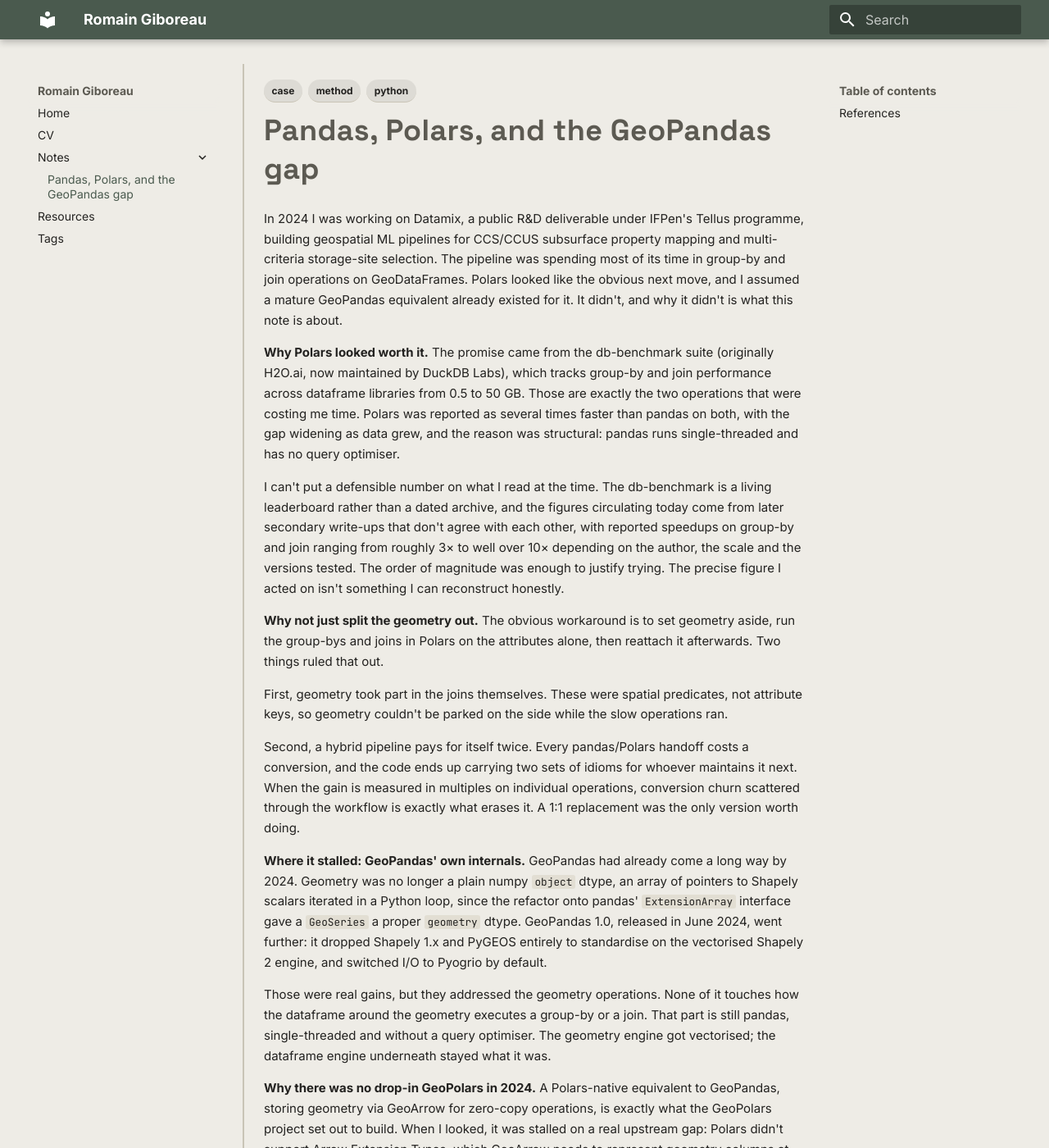
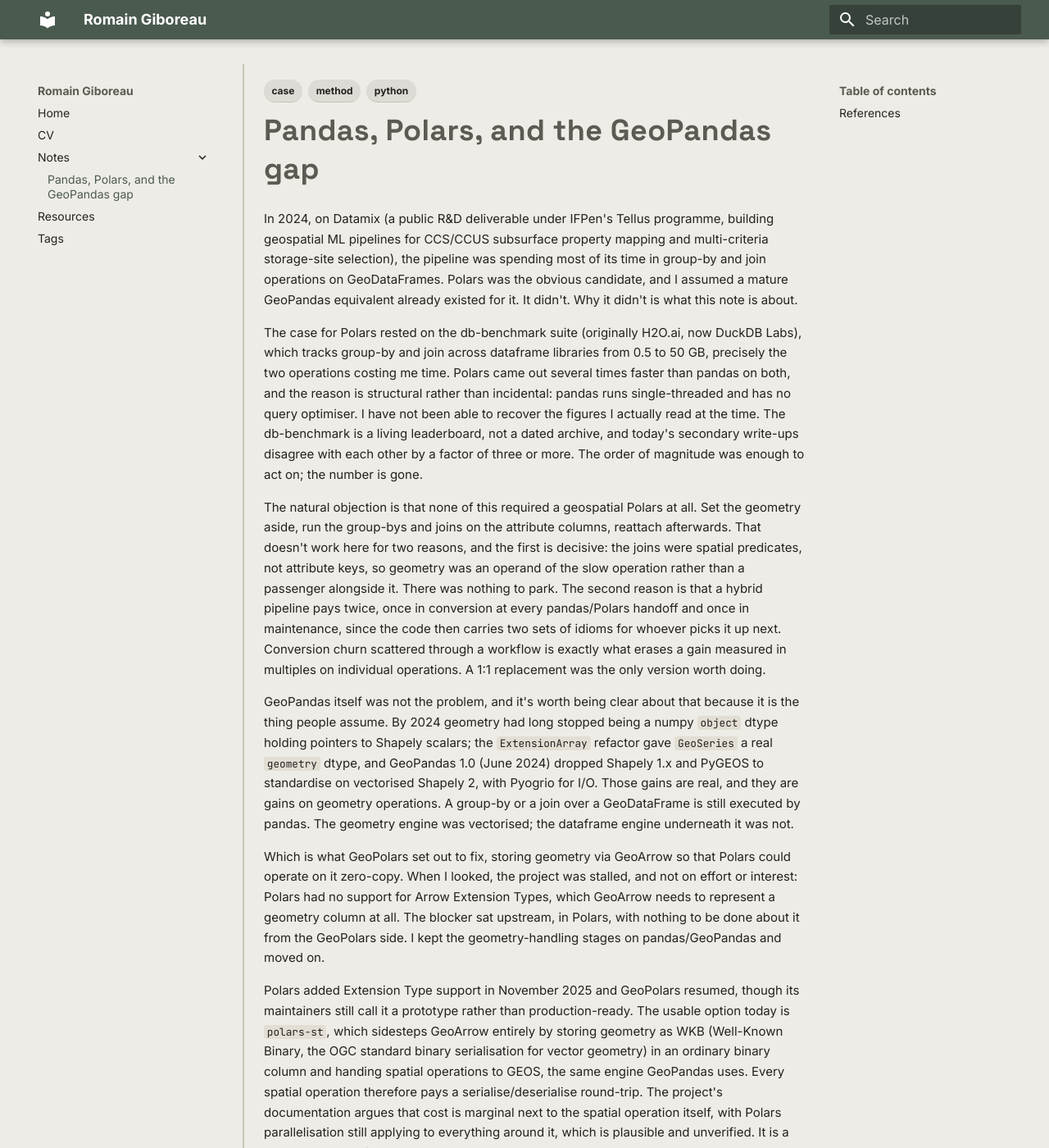
Before and after one commit to RomainGiboreau/My_Website, an MkDocs documentation site: the page built from docs/notes/pandas_polars.md, in a window 1280 px wide and 1400 px high. Shown: the whole window at 82% size. Built offline with MkDocs 1.6.1 and Material for MkDocs 9.7.7, drawn with Linux system fonts in a browser that asks for light colours; some of the changed text lies outside the part shown.

Commit message:
Update pandas_polars.md

```diff
--- a/docs/notes/pandas_polars.md
+++ b/docs/notes/pandas_polars.md
@@ -7,41 +7,29 @@ tags:
 
 # Pandas, Polars, and the GeoPandas gap
 
-In 2024 I was working on Datamix, a public R&D deliverable under IFPen's Tellus programme, building geospatial ML pipelines for CCS/CCUS subsurface property mapping and multi-criteria storage-site selection. The pipeline was spending most of its time in group-by and join operations on GeoDataFrames. Polars looked like the obvious next move, and I assumed a mature GeoPandas equivalent already existed for it. It didn't, and why it didn't is what this note is about.
+In 2024, on Datamix (a public R&D deliverable under IFPen's Tellus programme, building geospatial ML pipelines for CCS/CCUS subsurface property mapping and multi-criteria storage-site selection), the pipeline was spending most of its time in group-by and join operations on GeoDataFrames. Polars was the obvious candidate, and I assumed a mature GeoPandas equivalent already existed for it. It didn't. Why it didn't is what this note is about.
 
-**Why Polars looked worth it.** The promise came from the db-benchmark suite (originally H2O.ai, now maintained by DuckDB Labs), which tracks group-by and join performance across dataframe libraries from 0.5 to 50 GB. Those are exactly the two operations that were costing me time. Polars was reported as several times faster than pandas on both, with the gap widening as data grew, and the reason was structural: pandas runs single-threaded and has no query optimiser.
+The case for Polars rested on the db-benchmark suite (originally H2O.ai, now DuckDB Labs), which tracks group-by and join across dataframe libraries from 0.5 to 50 GB, precisely the two operations costing me time. Polars came out several times faster than pandas on both, and the reason is structural rather than incidental: pandas runs single-threaded and has no query optimiser. I have not been able to recover the figures I actually read at the time. The db-benchmark is a living leaderboard, not a dated archive, and today's secondary write-ups disagree with each other by a factor of three or more. The order of magnitude was enough to act on; the number is gone.
 
-I can't put a defensible number on what I read at the time. The db-benchmark is a living leaderboard rather than a dated archive, and the figures circulating today come from later secondary write-ups that don't agree with each other, with reported speedups on group-by and join ranging from roughly 3× to well over 10× depending on the author, the scale and the versions tested. The order of magnitude was enough to justify trying. The precise figure I acted on isn't something I can reconstruct honestly.
+The natural objection is that none of this required a geospatial Polars at all. Set the geometry aside, run the group-bys and joins on the attribute columns, reattach afterwards. That doesn't work here for two reasons, and the first is decisive: the joins were spatial predicates, not attribute keys, so geometry was an operand of the slow operation rather than a passenger alongside it. There was nothing to park. The second reason is that a hybrid pipeline pays twice, once in conversion at every pandas/Polars handoff and once in maintenance, since the code then carries two sets of idioms for whoever picks it up next. Conversion churn scattered through a workflow is exactly what erases a gain measured in multiples on individual operations. A 1:1 replacement was the only version worth doing.
 
-**Why not just split the geometry out.** The obvious workaround is to set geometry aside, run the group-bys and joins in Polars on the attributes alone, then reattach it afterwards. Two things ruled that out.
+GeoPandas itself was not the problem, and it's worth being clear about that because it is the thing people assume. By 2024 geometry had long stopped being a numpy `object` dtype holding pointers to Shapely scalars; the `ExtensionArray` refactor gave `GeoSeries` a real `geometry` dtype, and GeoPandas 1.0 (June 2024) dropped Shapely 1.x and PyGEOS to standardise on vectorised Shapely 2, with Pyogrio for I/O. Those gains are real, and they are gains on geometry operations. A group-by or a join over a GeoDataFrame is still executed by pandas. The geometry engine was vectorised; the dataframe engine underneath it was not.
 
-First, geometry took part in the joins themselves. These were spatial predicates, not attribute keys, so geometry couldn't be parked on the side while the slow operations ran.
+Which is what GeoPolars set out to fix, storing geometry via GeoArrow so that Polars could operate on it zero-copy. When I looked, the project was stalled, and not on effort or interest: Polars had no support for Arrow Extension Types, which GeoArrow needs to represent a geometry column at all. The blocker sat upstream, in Polars, with nothing to be done about it from the GeoPolars side. I kept the geometry-handling stages on pandas/GeoPandas and moved on.
 
-Second, a hybrid pipeline pays for itself twice. Every pandas/Polars handoff costs a conversion, and the code ends up carrying two sets of idioms for whoever maintains it next. When the gain is measured in multiples on individual operations, conversion churn scattered through the workflow is exactly what erases it. A 1:1 replacement was the only version worth doing.
+Polars added Extension Type support in November 2025 and GeoPolars resumed, though its maintainers still call it a prototype rather than production-ready. The usable option today is `polars-st`, which sidesteps GeoArrow entirely by storing geometry as WKB (Well-Known Binary, the OGC standard binary serialisation for vector geometry) in an ordinary binary column and handing spatial operations to GEOS, the same engine GeoPandas uses. Every spatial operation therefore pays a serialise/deserialise round-trip. The project's documentation argues that cost is marginal next to the spatial operation itself, with Polars parallelisation still applying to everything around it, which is plausible and unverified. It is a workaround, and it should be read as one.
 
-**Where it stalled: GeoPandas' own internals.** GeoPandas had already come a long way by 2024. Geometry was no longer a plain numpy `object` dtype, an array of pointers to Shapely scalars iterated in a Python loop, since the refactor onto pandas' `ExtensionArray` interface gave a `GeoSeries` a proper `geometry` dtype. GeoPandas 1.0, released in June 2024, went further: it dropped Shapely 1.x and PyGEOS entirely to standardise on the vectorised Shapely 2 engine, and switched I/O to Pyogrio by default.
-
-Those were real gains, but they addressed the geometry operations. None of it touches how the dataframe around the geometry executes a group-by or a join. That part is still pandas, single-threaded and without a query optimiser. The geometry engine got vectorised; the dataframe engine underneath stayed what it was.
-
-**Why there was no drop-in GeoPolars in 2024.** A Polars-native equivalent to GeoPandas, storing geometry via GeoArrow for zero-copy operations, is exactly what the GeoPolars project set out to build. When I looked, it was stalled on a real upstream gap: Polars didn't support Arrow Extension Types, which GeoArrow needs to represent geometry columns at all. The project sat effectively inactive on that blocker, and there was no way around it from the GeoPolars side. It needed a fix in Polars itself. So I kept the geometry-handling parts of the Datamix pipeline on pandas/GeoPandas and moved on.
-
-**The blocker lifted in November 2025, but as a workaround rather than a fix.** Polars added Arrow Extension Type support that month, which unblocked GeoPolars. Development has resumed since, though its own maintainers still describe it as a prototype rather than production-ready.
-
-What is usable today is `polars-st`, which covers similar ground by storing geometry as WKB (Well-Known Binary, the OGC standard binary serialisation for vector geometry) in a plain binary column and delegating the spatial operations to GEOS, the same engine GeoPandas uses. Every spatial operation therefore pays a serialise/deserialise round-trip through WKB. Its documentation argues that cost is usually marginal next to the spatial operation itself, and that Polars' parallelisation still applies to everything around it. Whether that holds on a given workload is an empirical question, not something to take on trust from a project's own README.
-
-**Where this leaves things.** For an official, industrialisable pipeline, pandas/GeoPandas is still the right call. GeoPolars isn't production-ready, and a stack meant to be maintained and handed over is no place to depend on a prototype. Polars is worth reaching for on the purely tabular stages that don't touch geometry, where the gap is real and the tool is mature.
-
-That said, I'm curious enough about `polars-st` to want an actual number rather than a guess. On the spatial joins and group-bys that were the original bottleneck, does the WKB/GEOS round-trip still net out ahead of GeoPandas, or does it cancel the parallelisation gain? That's a benchmark worth running on its own, separate from anything that ships.
+For an industrialisable pipeline the answer is still pandas/GeoPandas: a stack meant to be maintained and handed over has no business depending on a prototype. Polars earns its place on the purely tabular stages that never touch geometry. What I'd want to know, and haven't measured, is whether the WKB round-trip in `polars-st` nets out ahead of GeoPandas on the spatial joins that were the original bottleneck, or whether it eats the parallelisation gain outright. That's a benchmark on its own, separate from anything that ships.
 
 ---
 
-*Written from the state of the ecosystem in 2024, with the November 2025 GeoPolars unblock noted as it stands. Versions have moved since. Pandas, GeoPandas and Polars have all had major releases, and the performance picture will have shifted with them. I haven't re-run any of these benchmarks myself.*
+*Written from the state of the ecosystem in 2024, with the November 2025 GeoPolars unblock noted as it stands. Pandas, GeoPandas and Polars have all had major releases since, and the performance picture will have moved with them. I have not re-run any of these benchmarks myself.*
 
 ---
 
 ## References
 
-- db-benchmark (H2O.ai, now DuckDB Labs), group-by and join across dataframe libraries, 0.5 to 50 GB. Living leaderboard, re-run periodically; no dated 2024 snapshot located. A RAPIDS reproduction (Nov. 2023) is archived at [data.rapids.ai/duckdb-benchmark](https://data.rapids.ai/duckdb-benchmark/index.html)
-- GeoPandas changelog and 1.0 release (June 2024), covering the ExtensionArray refactor, Shapely 2 requirement and Pyogrio default: [geopandas.org/en/stable/docs.html](https://geopandas.org/en/stable/docs.html), [github.com/geopandas/geopandas/releases](https://github.com/geopandas/geopandas/releases)
+- db-benchmark (H2O.ai, now DuckDB Labs), group-by and join across dataframe libraries, 0.5 to 50 GB. Living leaderboard, re-run periodically; no dated 2024 snapshot located. RAPIDS reproduction (Nov. 2023) archived at [data.rapids.ai/duckdb-benchmark](https://data.rapids.ai/duckdb-benchmark/index.html)
+- GeoPandas changelog and 1.0 release (June 2024): ExtensionArray refactor, Shapely 2 requirement, Pyogrio default. [geopandas.org/en/stable/docs.html](https://geopandas.org/en/stable/docs.html), [github.com/geopandas/geopandas/releases](https://github.com/geopandas/geopandas/releases)
 - GeoPolars implementation status, upstream blocker and Nov. 2025 unblock: [github.com/geopolars/geopolars/issues/245](https://github.com/geopolars/geopolars/issues/245), [github.com/pola-rs/geopolars](https://github.com/pola-rs/geopolars)
 - `polars-st`, WKB/GEOS-backed spatial extension for Polars: [pypi.org/project/polars-st](https://pypi.org/project/polars-st)
```
